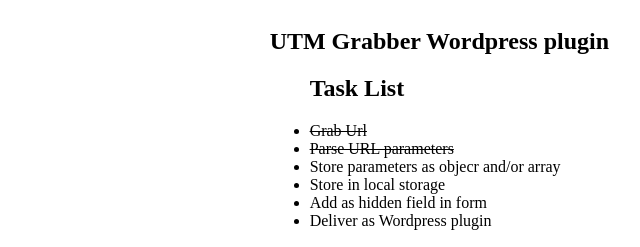
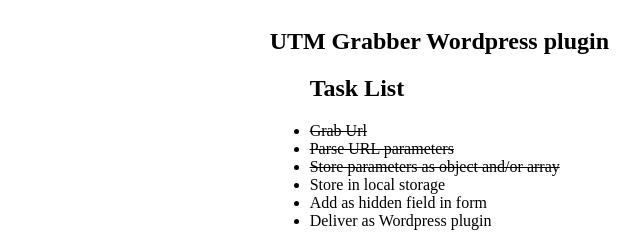
Before and after one commit to hashimwarren/hashim-xyz, a plain HTML site: page utm/index.html in a window 1280 px wide. Shown: the top 247 px of the page, 283-923 px from the left. Drawn offline with Linux system fonts and the light colour scheme.

Commit message:
Merged utm-arrays branch

```diff
--- a/utm/index.html
+++ b/utm/index.html
@@ -34,7 +34,7 @@
                 <h2>Task List</h2>
                     <li><s>Grab Url</s> </li>
                     <li><s>Parse URL parameters</s></li>
-                    <li>Store parameters as objecr and/or array</li>
+                    <li><s>Store parameters as object and/or array</s> </li>
                     <li>Store in local storage</li>
                     <li>Add as hidden field in form</li>
                     <li>Deliver as Wordpress plugin</li>
```
